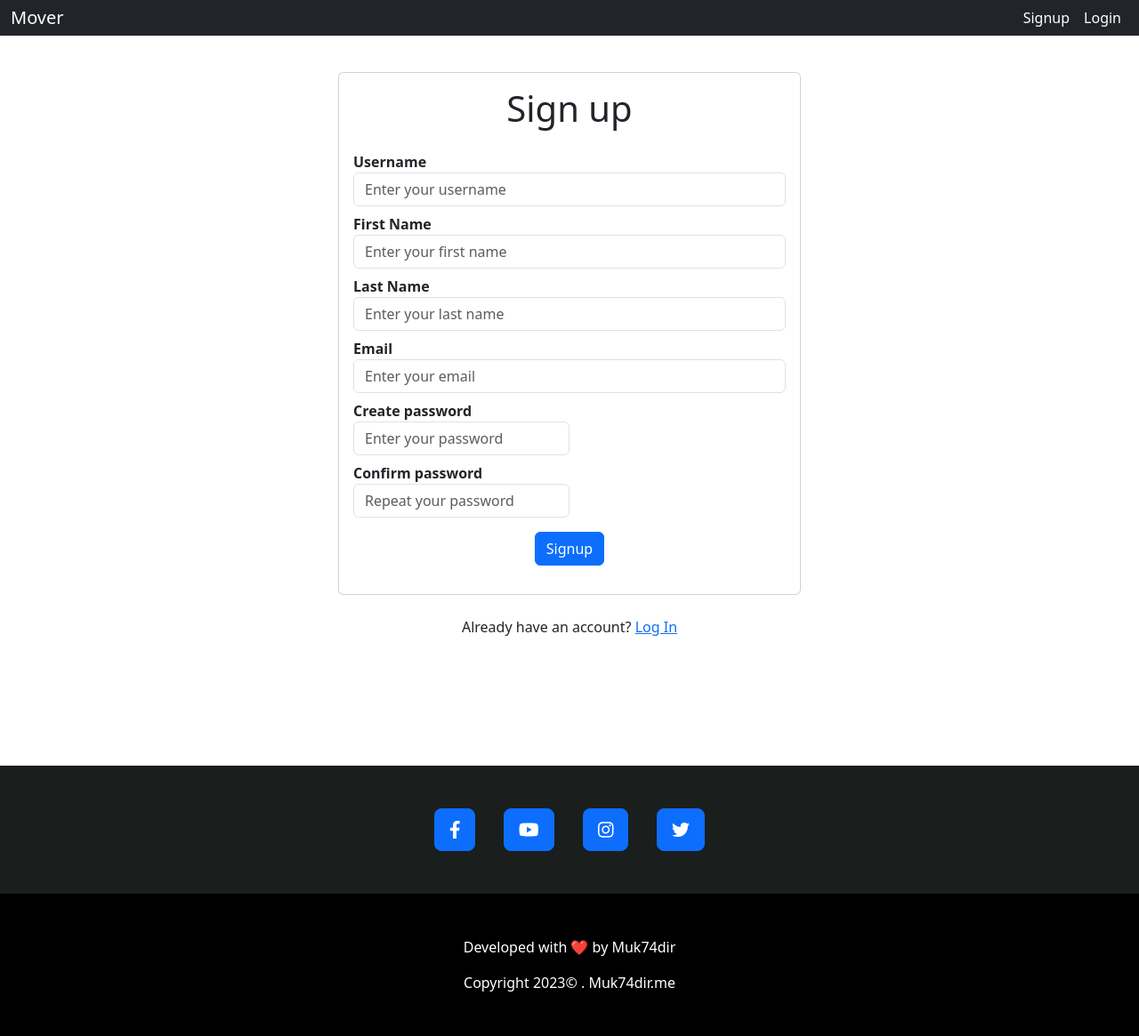
After one commit to Muk74dir/Mover, a Django app: template templates/signup.html in a window 1280 px wide. The commit adds this page. Shown: the whole page at 89% size. Run offline with Django 4.2, Linux system fonts and the light colour scheme; the template is opened without the code that fills it, so the values that code supplies are empty.

Commit message:
SignUpLogoutView

```diff
--- a/templates/base.html
+++ b/templates/base.html
@@ -1,20 +1,22 @@
 {% load static %}
 <!DOCTYPE html>
 <html lang="en">
-{% block head %}
 <head>
     <meta charset="utf-8">
     <meta name="viewport" content="width=device-width, initial-scale=1">
+    {% block title %}
     <title>Mover</title>
+    {% endblock title %}
     <meta name="description" content="Mover">
     <meta name="author" content="Muk74dir">
     <link rel="stylesheet" href="https://cdnjs.cloudflare.com/ajax/libs/font-awesome/5.15.4/css/all.min.css">
     <link rel="icon" href="{% static "images/favicon.png" %}" type="image/png" sizes="16x16">
     <link href="https://cdn.jsdelivr.net/npm/bootstrap@5.3.1/dist/css/bootstrap.min.css" rel="stylesheet" integrity="sha384-4bw+/aepP/YC94hEpVNVgiZdgIC5+VKNBQNGCHeKRQN+PtmoHDEXuppvnDJzQIu9" crossorigin="anonymous">
+    {% block integration %}
     <link rel="stylesheet" href="{% static "css/style.css" %}">
     <script async src="https://maps.googleapis.com/maps/api/js?key={{API_KEY}}&callback=console.debug&libraries=maps,marker&v=beta"></script>
+    {% endblock integration %}
 </head>
-{% endblock head %}
 
 <body>
 
@@ -25,10 +27,13 @@
               <a class="navbar-brand text-white" href="{% url 'homepage' %}">Mover</a>
             </div>
             <div class="navbar-nav ml-auto">
-              <a class="nav-link text-white" href="">Profile</a>
-              <a class="nav-link text-white" href="">Logout</a>
-              <a class="nav-link text-white" href="">Signup</a>
-              <a class="nav-link text-white" href="">Login</a>
+                {% if user.is_authenticated %}
+                <a class="nav-link text-white" href="">Profile</a>
+                <a class="nav-link text-white" href=" {% url "logout" %} ">Logout</a>
+                {% else %}
+                <a class="nav-link text-white" href=" {% url "signup" %} ">Signup</a>
+                <a class="nav-link text-white" href=" {% url "login" %} ">Login</a>
+                {% endif %}
             </div>
         </div>
     </div>
@@ -91,9 +96,8 @@
         requestLocationAccess();
     };
 </script>
-
+{% endblock script %}
+<script src="https://cdnjs.cloudflare.com/ajax/libs/font-awesome/5.15.4/js/all.min.js"></script>
 <script src="https://cdn.jsdelivr.net/npm/bootstrap@5.3.1/dist/js/bootstrap.bundle.min.js" integrity="sha384-HwwvtgBNo3bZJJLYd8oVXjrBZt8cqVSpeBNS5n7C8IVInixGAoxmnlMuBnhbgrkm" crossorigin="anonymous"></script>
-
-{% endblock script %}
 </body>
 </html>
--- a/templates/distance.html
+++ b/templates/distance.html
@@ -1223,7 +1223,7 @@
       const CONFIGURATION = {
         "defaultTravelMode": "DRIVING",
         "distanceMeasurementType": "IMPERIAL",
-        "mapOptions": {"center":{"lat":23.804093,"lng":90.4152376},"fullscreenControl":true,"mapTypeControl":false,"streetViewControl":false,"zoom":18,"zoomControl":true,"maxZoom":20,"mapId":""},
+        "mapOptions": {"center":{"lat":23.804093,"lng":90.4152376},"fullscreenControl":true,"mapTypeControl":false,"streetViewControl":true,"zoom":18,"zoomControl":true,"maxZoom":20,"mapId":""},
         "mapsApiKey": "{{API_KEY}}"
       };
 
--- /dev/null
+++ b/templates/signup.html
@@ -0,0 +1,77 @@
+{% extends 'base.html' %}
+{% load static %}
+{% block title %}
+<title>Signup</title>
+{% endblock title %}
+{% block integration %}
+<link rel="stylesheet" href="{% static "css/style.css" %} ">
+{% endblock integration %}
+{% block content %}
+<section class="section-content padding-y">
+  <div class="card mx-auto" style="max-width: 520px; margin-top: 40px">
+    <article class="card-body">
+      <header class="mb-4"><h1 class="card-title text-center">Sign up</h1></header>
+      <form method="POST">
+        {% csrf_token %}
+        <div class="form-row">
+          <div class="col form-group mb-2">
+            <label for="username"><b>Username</b></label>
+            <input type="text" class="form-control" id="username" placeholder="Enter your username" name='username'>
+            {% if form.username.errors %}{% for error in form.username.errors %}
+            <p class="text-danger">* {{ error }}</p>
+            {% endfor %}{% endif %}
+          </div>
+          <div class="col form-group mb-2">
+            <label for="first_name"><b>First Name</b></label>
+            <input type="text" class="form-control" id="username" placeholder="Enter your first name" name='first_name'>
+            {% if form.username.errors %}{% for error in form.username.errors %}
+            <p class="text-danger">* {{ error }}</p>
+            {% endfor %}{% endif %}
+          </div>
+          <div class="col form-group mb-2">
+            <label for="last_name"><b>Last Name</b></label>
+            <input type="text" class="form-control" id="username" placeholder="Enter your last name" name='last_name'>
+            {% if form.username.errors %}{% for error in form.username.errors %}
+            <p class="text-danger">* {{ error }}</p>
+            {% endfor %}{% endif %}
+          </div>
+
+
+        <div class="form-group mt-2">
+            <label for="email"><b>Email</b></label>
+            <input type="email" class="form-control" id="email" placeholder="Enter your email" name='email'>
+            {% if form.email.errors %}{% for error in form.email.errors %}<p class="text-danger">* {{ error }}</p>
+            {% endfor %}{% endif %}
+        </div>
+
+        <div class="form-row">
+            <div class="form-group col-md-6 mt-2">
+                <label for="password1"><b>Create password</b></label>
+                <input class="form-control" type="password" name="password1" placeholder="Enter your password">
+            </div>
+            {% if form.password1.errors %}{% for error in form.password1.errors %}
+            <p class="text-danger">* {{ error }}</p>
+            {% endfor %}{% endif %}
+
+            <div class="form-group col-md-6 mt-2">
+                <label for="password2"><b>Confirm password</b></label>
+                <input class="form-control" type="password" name="password2" placeholder="Repeat your password">
+            </div>
+            {% if form.password2.errors %}{% for error in form.password2.errors %}
+            <p class="text-danger">* {{ error }}</p>
+            {% endfor %}{% endif %}
+        </div>
+
+        <div class="form-group my-3 text-center">
+          <button type="submit" class="btn btn-primary btn-block">Signup</button>
+        </div>
+      </form>
+    </article>
+  </div>
+  <p class="text-center mt-4">Already have an account? <a decoration="None" href=" {% url "login" %} " >Log In</a></p>
+  <br /><br />
+</section>
+{% endblock content %}
+
+{% block script %}
+{% endblock script %}
```
Also changed, not shown: MoverApp/forms.py (added, +10 -0 lines), MoverApp/urls.py (+6 -1 lines), MoverApp/views.py (+32 -0 lines), templates/login.html (added, +32 -0 lines).
